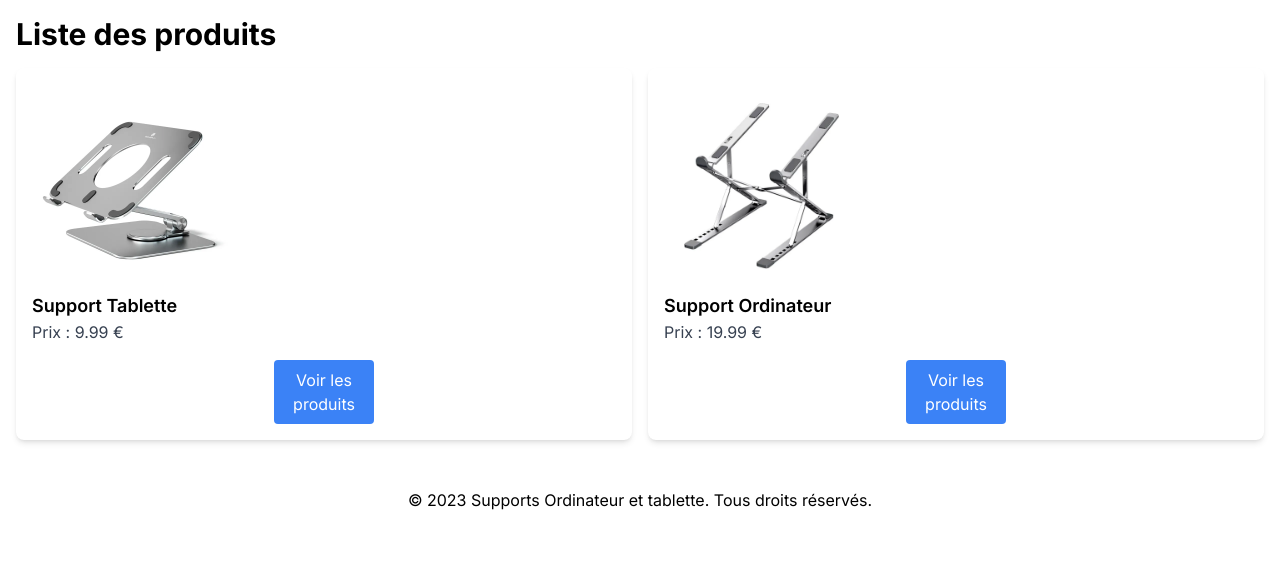
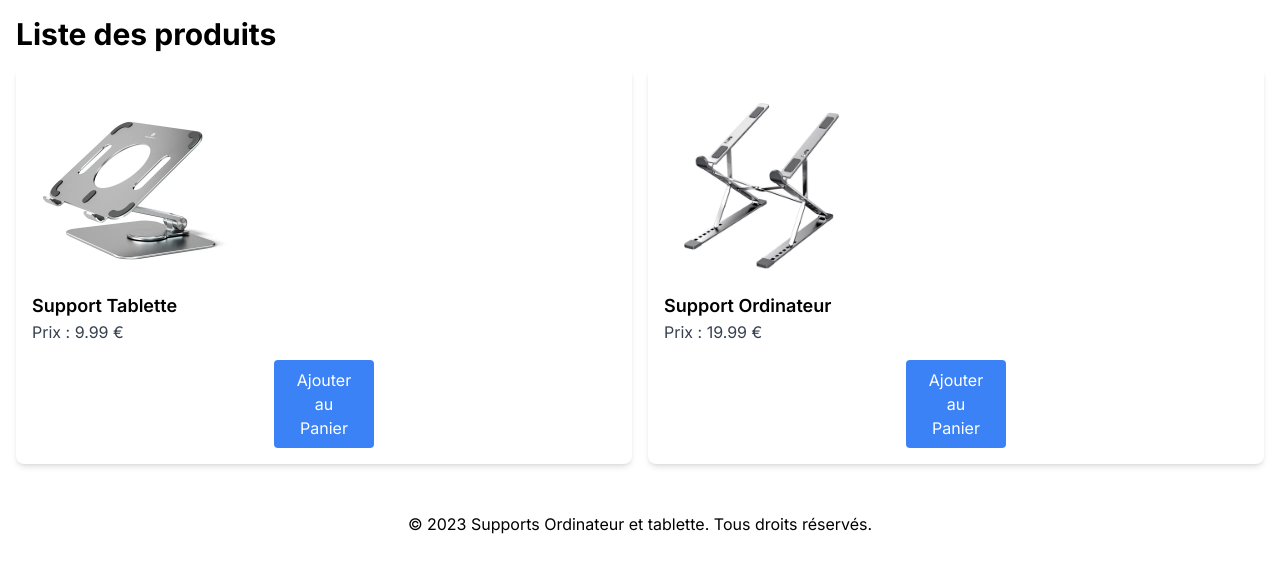
Before and after one commit to YanisZ1/stageproject, a Next.js app in the folder bpnwebsite/: page /ProductList in a window 1280 px wide. Shown: the top 572 px of the page. Built offline with nearby package versions, Linux system fonts and the light colour scheme.

Commit message:
ProductList

```diff
--- a/bpnwebsite/app/ProductList/page.tsx
+++ b/bpnwebsite/app/ProductList/page.tsx
@@ -34,7 +34,7 @@ const ProductList = () => {
             <p className="text-gray-700">Prix : {product.price} €</p>
       <div className="m-auto mt-4 bg-blue-500 w-[100px] hover:bg-blue-600 text-white px-4 py-2 rounded">
             <Link href="/Panier">
-              <button>Voir les produits </button>
+              <button>Ajouter au Panier </button>
             </Link>
       </div>
           </div>
```
